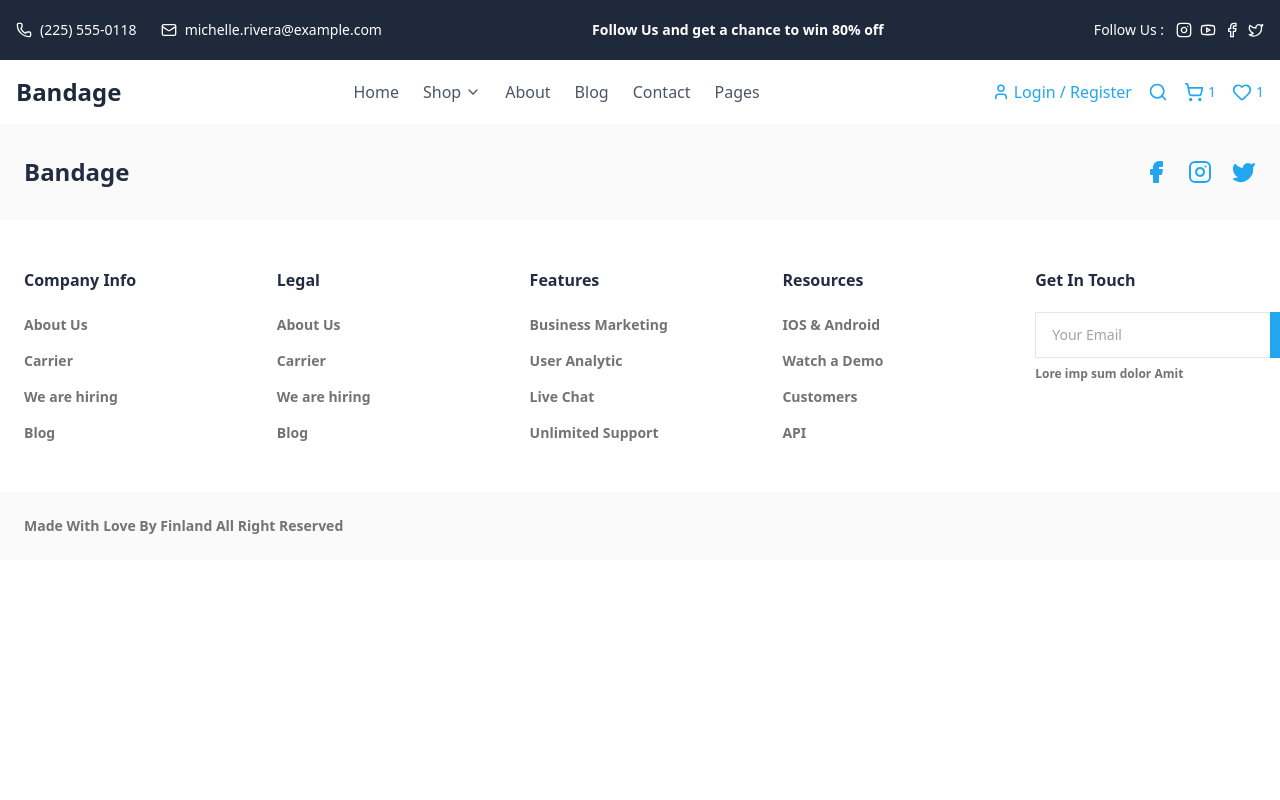
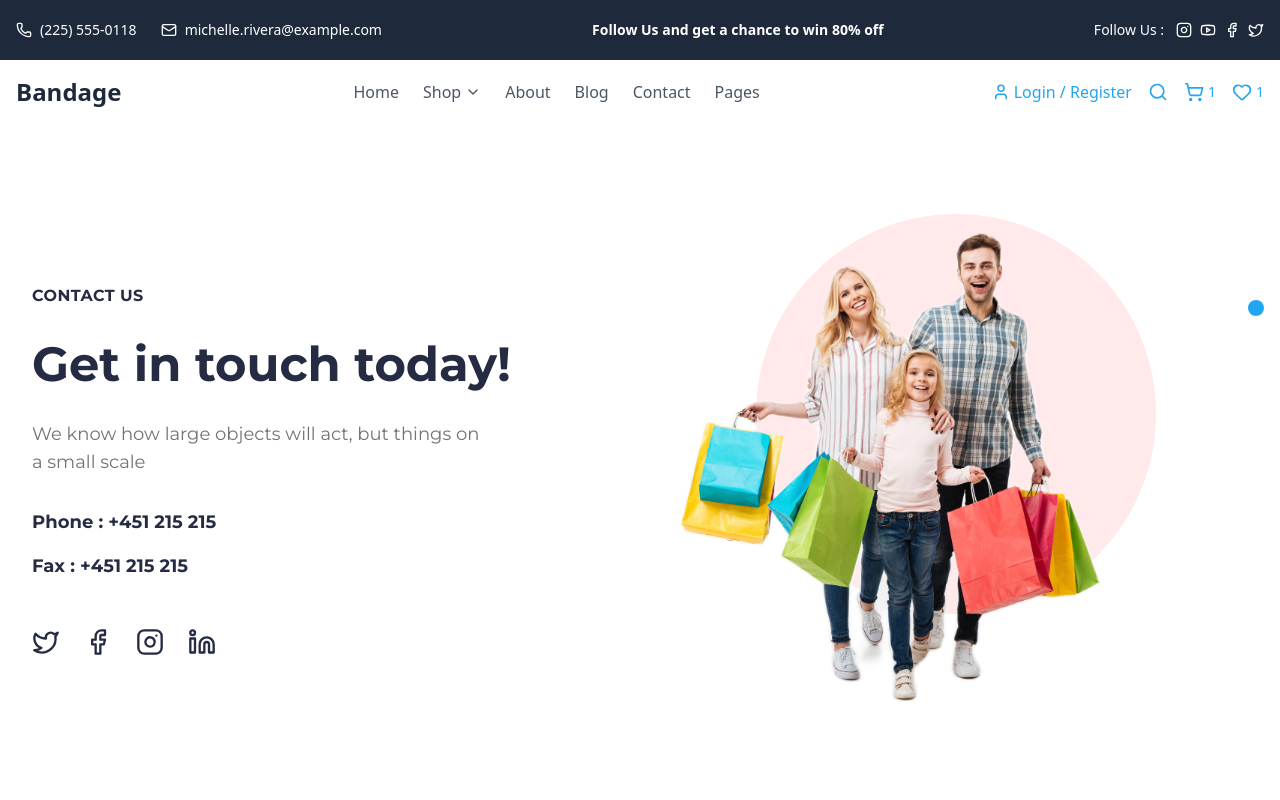
Before and after one commit to yagmuryolcu/E-commerce-Project, a React (Vite) app: page /contact in a window 1280 px wide. Shown: the top 800 px of the page. Built offline with nearby package versions, Linux system fonts and the light colour scheme.

Commit message:
contact sayfasına başlandı

```diff
--- a/src/layout/PageContent.jsx
+++ b/src/layout/PageContent.jsx
@@ -3,6 +3,7 @@ import { Routes, Route } from 'react-router-dom';
 import HomePage from '../pages/HomePage';
 import Shop from '../pages/Shop';
 import ProductDetail from '../components/ProductDetail';
+import Contact from '../pages/Contact';
 
 export default function PageContent() {
   return (
@@ -11,6 +12,7 @@ export default function PageContent() {
         <Route path="/" element={<HomePage />} />
         <Route path="/shop" element={<Shop/>} />
         <Route path="/product" element={<ProductDetail />} />
+        <Route path="/contact" element={<Contact />} />
 
 
       </Routes>
--- a/src/pages/Contact.jsx
+++ b/src/pages/Contact.jsx
@@ -0,0 +1,91 @@
+import React from 'react';
+import { Twitter, Facebook, Instagram, Linkedin } from 'lucide-react';
+import contactImg from '../assets/contact.png';
+
+export default function Contact() {
+  return (
+    <div className="w-full bg-white py-16 md:py-24">
+      <div className="container mx-auto px-12  md:px-8">
+        <div className="grid grid-cols-1 lg:grid-cols-2 gap-12 items-center">
+          {/* Sol taraf - İçerik */}
+          <div className="space-y-8">
+            <p className="text-m font-bold text-[#252B42] uppercase tracking-wide text-center lg:text-left" style={{ fontFamily: 'Montserrat' }}>
+              CONTACT US
+            </p>
+
+            <h2 className="text-5xl md:text-5xl font-bold text-center lg:text-left text-[#252B42]" style={{ fontFamily: 'Montserrat' }}>
+              Get in touch today!
+            </h2>
+
+            <p className="text-lg text-[#737373] max-w-md" style={{ fontFamily: 'Montserrat' }}>
+              We know how large objects will act, but things on a small scale
+            </p>
+
+            <div className="space-y-4" style={{ fontFamily: 'Montserrat' }}>
+              <p className="text-[#252B42] font-bold text-lg">
+                Phone : <span className="font-semibold">+451 215 215</span>
+              </p>
+
+              <p className="text-[#252B42] font-bold text-lg">
+                Fax : <span className="font-semibold">+451 215 215</span>
+              </p>
+            </div>
+
+            {/* Social Media Icons */}
+            <div className="flex items-center gap-6 pt-4">
+              <a
+                href="https://twitter.com"
+                target="_blank"
+                rel="noopener noreferrer"
+                className="text-[#252B42] hover:text-[#23A6F0] transition-colors"
+              >
+                <Twitter size={28} />
+              </a>
+
+              <a
+                href="https://facebook.com"
+                target="_blank"
+                rel="noopener noreferrer"
+                className="text-[#252B42] hover:text-[#23A6F0] transition-colors"
+              >
+                <Facebook size={28} />
+              </a>
+
+              <a
+                href="https://instagram.com"
+                target="_blank"
+                rel="noopener noreferrer"
+                className="text-[#252B42] hover:text-[#23A6F0] transition-colors"
+              >
+                <Instagram size={28} />
+              </a>
+
+              <a
+                href="https://linkedin.com"
+                target="_blank"
+                rel="noopener noreferrer"
+                className="text-[#252B42] hover:text-[#23A6F0] transition-colors"
+              >
+                <Linkedin size={28} />
+              </a>
+            </div>
+          </div>
+
+          {/* Sağ taraf - Resim */}
+          <div className="relative overflow-visible ">
+            {/* Dekoratif arka plan elemanları - Resimden ÖNCE */}
+            <div className="absolute top-1/2 left-1/2  -mt-14 -translate-x-1/2 -translate-y-1/2 w-[350px] h-[350px] md:w-[400px] md:h-[400px] bg-[#FFE9EA] rounded-full"></div>
+
+            <img
+              src={contactImg}
+              alt="contact"
+              className="w-[500px] h-[500px] object-cover rounded-lg relative z-10"
+            />
+
+            <div className="absolute top-20 -right-4 w-4 h-4 bg-[#23A6F0] rounded-full z-20"></div>
+          </div>
+        </div>
+      </div>
+    </div>
+  );
+}
```
Also changed, not shown: src/assets/contact.png (added).
